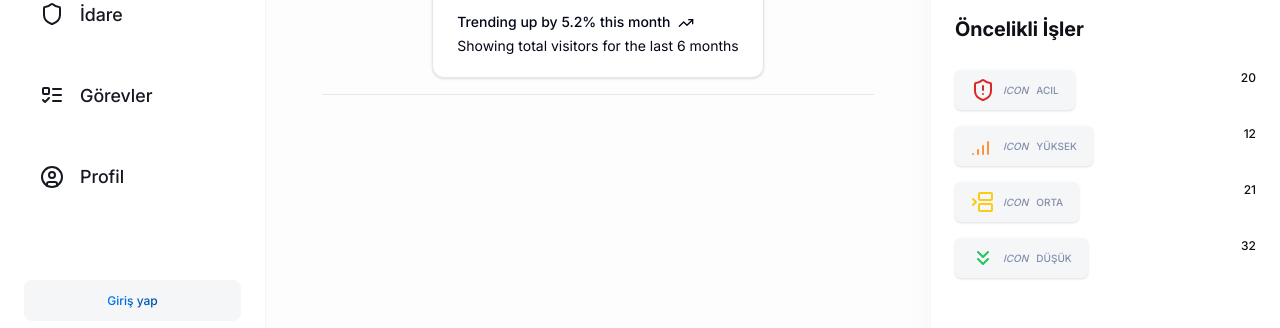
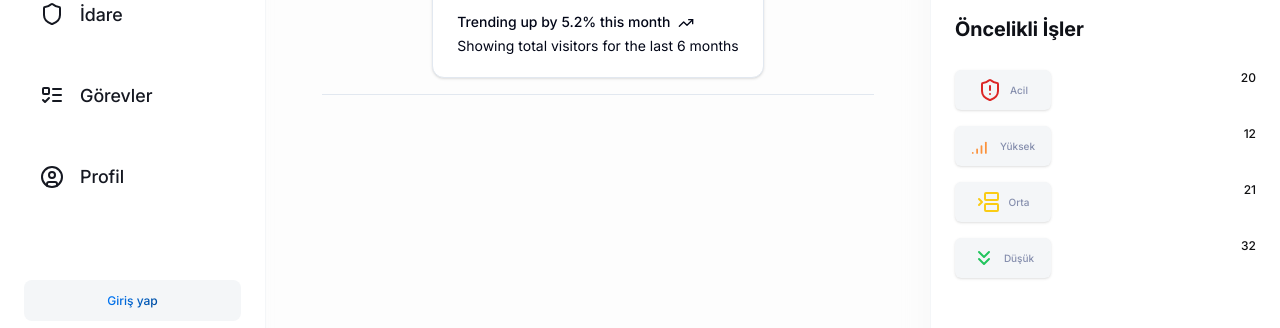
Before and after one commit to palet06/team, a Next.js app: page / in a window 1280 px wide. Shown: the part 402-730 px from the top of the page. Built offline with nearby package versions, Linux system fonts and the light colour scheme; no server answers; the database is empty.

Commit message:
ufak bir düzeltme

```diff
--- a/components/cards/PriorCard.tsx
+++ b/components/cards/PriorCard.tsx
@@ -20,8 +20,8 @@ interface Props {
 const PriorCard = ({ _id, name, tasks, showCount, compact }: Props) => {
   return (
     <Link href={ROUTES.TASKS(_id)} className="flex justify-between gap-2">
-      <Badge className="subtle-medium background-light800_dark300 text-light400_light500 rounded-md border-none px-4 py-2 uppercase">
-        <div className="flex-center space-x-2">
+      <Badge className="subtle-medium background-light800_dark300 text-light400_light500 rounded-md border-none px-4 py-2 ">
+        <div className="flex-center space-x-2 w-16">
           {name == "Acil" && (
             <ShieldAlert className="text-red-600 dark:text-red-500 " />
           )}
@@ -30,7 +30,7 @@ const PriorCard = ({ _id, name, tasks, showCount, compact }: Props) => {
             <BetweenHorizonalStart className="text-yellow-400" />
           )}
           {name == "Düşük" && <ChevronsDown className="text-green-500" />}
-          <i>ICON</i>
+
           <span>{name}</span>
         </div>
       </Badge>
```
